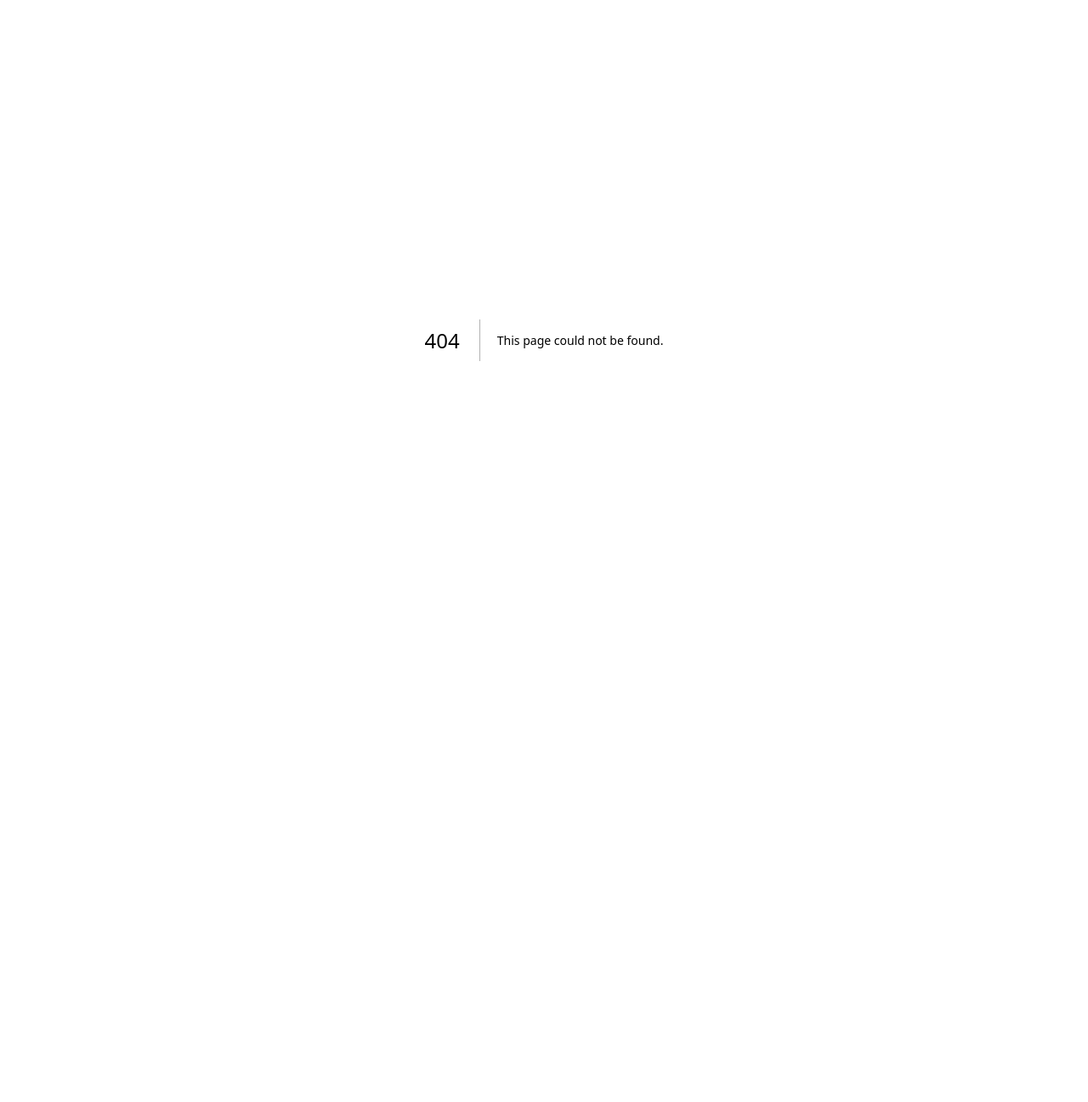
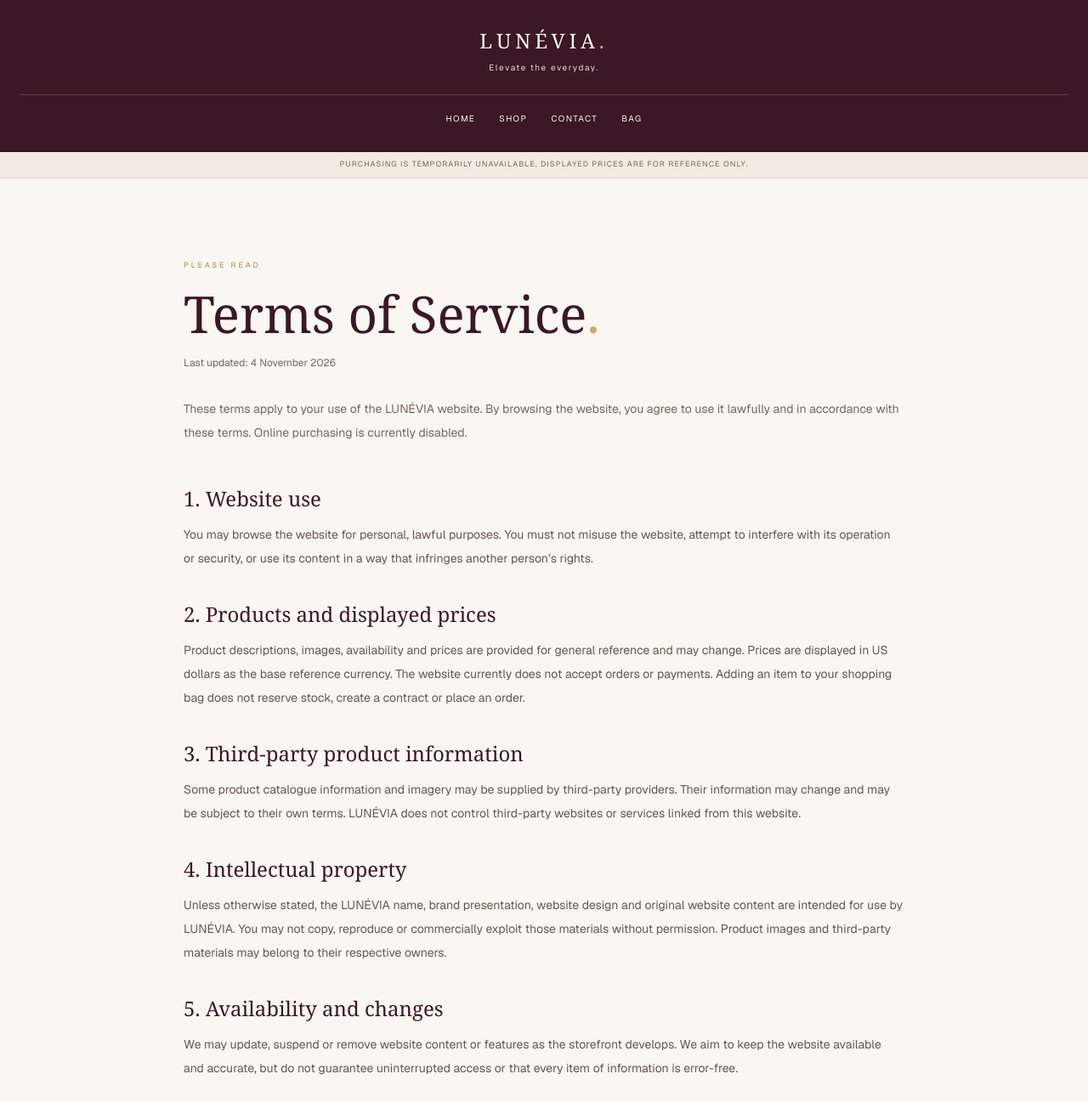
Before and after one commit to Night-Swordglitch/lunevia-store, a Next.js app: page /terms in a window 1280 px wide. Before the commit this address had no page. Shown: the top 1297 px of the page at 85% size. Before the commit the page ends 800 px from the top, so only its background shows below. Built offline with nearby package versions, Linux system fonts and the light colour scheme.

Commit message:
Add LUNÉVIA terms page

```diff
--- /dev/null
+++ b/src/app/terms/page.tsx
@@ -0,0 +1,65 @@
+import type { Metadata } from "next";
+
+export const metadata: Metadata = {
+  title: "Terms of Service",
+  description: "Terms for using the LUNÉVIA website.",
+};
+
+export default function TermsPage() {
+  return (
+    <main className="min-h-screen bg-[#FAF6F1] text-[#2C1A0E]">
+      <header className="bg-[#3A1825] px-6 py-8 text-center text-[#FAF6F1]">
+        <a href="/" className="font-serif text-2xl tracking-[0.2em]">LUNÉVIA<span className="text-[#C9A96E]">.</span></a>
+        <p className="mt-2 text-[10px] tracking-[0.16em] text-[#E8DCD5]">Elevate the everyday.</p>
+        <nav aria-label="Main navigation" className="mx-auto mt-6 flex flex-wrap justify-center gap-x-7 gap-y-3 border-t border-[#C9A96E]/30 pt-5 text-[10px] uppercase tracking-[0.14em]">
+          <a href="/" className="hover:text-[#C9A96E]">Home</a>
+          <a href="/shop" className="hover:text-[#C9A96E]">Shop</a>
+          <a href="/contact" className="hover:text-[#C9A96E]">Contact</a>
+          <a href="/cart" className="hover:text-[#C9A96E]">Bag</a>
+        </nav>
+      </header>
+      <div className="border-b border-[#3A1825]/10 bg-[#F2EBE3] px-4 py-2 text-center text-[9px] uppercase tracking-[0.12em] text-[#75675D]">
+        Purchasing is temporarily unavailable. Displayed prices are for reference only.
+      </div>
+      <article className="mx-auto max-w-4xl px-6 py-16 md:py-24">
+        <p className="text-[9px] tracking-[0.32em] text-[#A88753]">PLEASE READ</p>
+        <h1 className="mt-5 font-serif text-4xl text-[#3A1825] md:text-6xl">Terms of Service<span className="text-[#C9A96E]">.</span></h1>
+        <p className="mt-5 text-xs text-[#75675D]">Last updated: 4 November 2026</p>
+        <p className="mt-8 text-sm leading-7 text-[#75675D]">
+          These terms apply to your use of the LUNÉVIA website. By browsing the website, you agree to use it lawfully and in accordance with these terms. Online purchasing is currently disabled.
+        </p>
+        <div className="mt-12 space-y-9 text-sm leading-7 text-[#66584F]">
+          <section>
+            <h2 className="font-serif text-2xl text-[#3A1825]">1. Website use</h2>
+            <p className="mt-3">You may browse the website for personal, lawful purposes. You must not misuse the website, attempt to interfere with its operation or security, or use its content in a way that infringes another person’s rights.</p>
+          </section>
+          <section>
+            <h2 className="font-serif text-2xl text-[#3A1825]">2. Products and displayed prices</h2>
+            <p className="mt-3">Product descriptions, images, availability and prices are provided for general reference and may change. Prices are displayed in US dollars as the base reference currency. The website currently does not accept orders or payments. Adding an item to your shopping bag does not reserve stock, create a contract or place an order.</p>
+          </section>
+          <section>
+            <h2 className="font-serif text-2xl text-[#3A1825]">3. Third-party product information</h2>
+            <p className="mt-3">Some product catalogue information and imagery may be supplied by third-party providers. Their information may change and may be subject to their own terms. LUNÉVIA does not control third-party websites or services linked from this website.</p>
+          </section>
+          <section>
+            <h2 className="font-serif text-2xl text-[#3A1825]">4. Intellectual property</h2>
+            <p className="mt-3">Unless otherwise stated, the LUNÉVIA name, brand presentation, website design and original website content are intended for use by LUNÉVIA. You may not copy, reproduce or commercially exploit those materials without permission. Product images and third-party materials may belong to their respective owners.</p>
+          </section>
+          <section>
+            <h2 className="font-serif text-2xl text-[#3A1825]">5. Availability and changes</h2>
+            <p className="mt-3">We may update, suspend or remove website content or features as the storefront develops. We aim to keep the website available and accurate, but do not guarantee uninterrupted access or that every item of information is error-free.</p>
+          </section>
+          <section>
+            <h2 className="font-serif text-2xl text-[#3A1825]">6. Consumer rights and future orders</h2>
+            <p className="mt-3">Nothing in these terms is intended to exclude rights that cannot lawfully be excluded under applicable consumer-protection law. Before online purchasing is enabled, separate order, delivery, cancellation, returns and refund terms will be published and made available at checkout.</p>
+          </section>
+          <section>
+            <h2 className="font-serif text-2xl text-[#3A1825]">7. Contact</h2>
+            <p className="mt-3">For questions about these terms, contact <a className="text-[#3A1825] underline decoration-[#C9A96E] underline-offset-4" href="mailto:shoplunevias@gmail.com">shoplunevias@gmail.com</a>.</p>
+          </section>
+        </div>
+        <p className="mt-12 border-t border-[#3A1825]/15 pt-6 text-xs leading-6 text-[#75675D]">These terms are a basic website-use notice, not a jurisdiction-specific legal review. Business identity, governing law, delivery, returns, cancellations and refund provisions must be confirmed before accepting customer orders.</p>
+      </article>
+    </main>
+  );
+}
```
